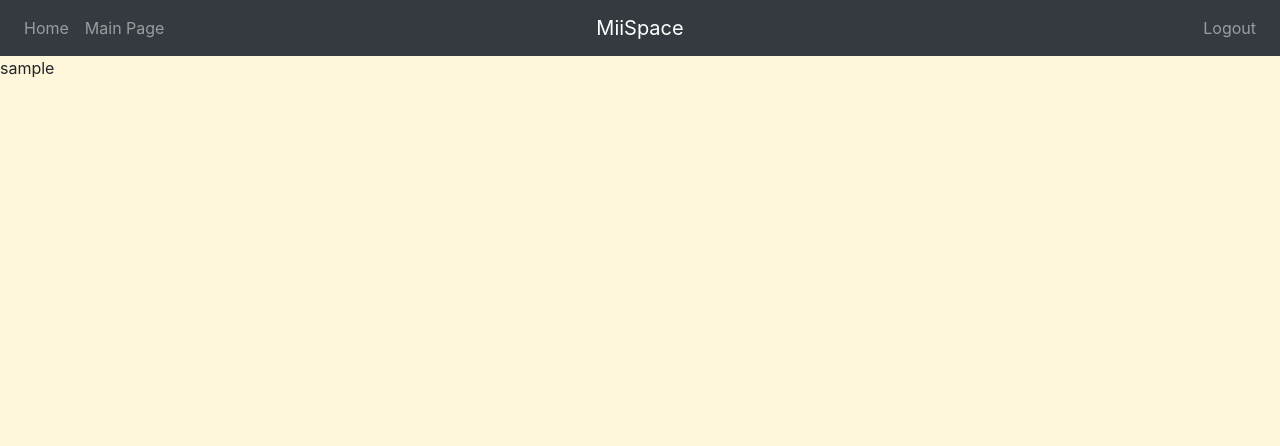
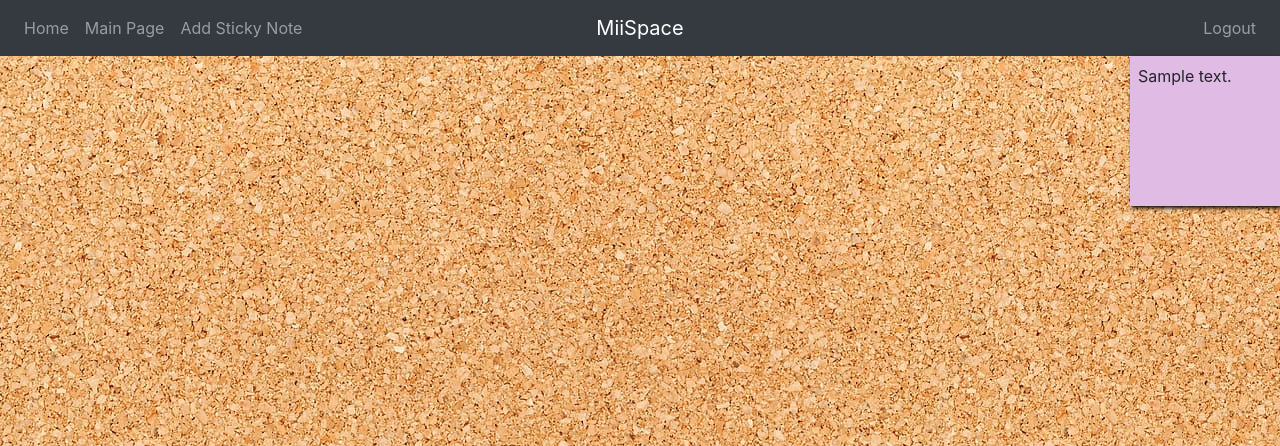
Before and after one commit to TravisN959/MiiSpace, a Flask app: page /mainPage in a window 1280 px wide. Shown: the top 446 px of the page. Run offline with Flask 2, Linux system fonts and the light colour scheme; the visitor is signed in with stand-in values (Sample User, id 1); a database or web service that is not in the repository returns one stand-in record (values such as "Sample title"); some libraries are stand-ins or nearby versions.

Commit message:
Sticky Note

```diff
--- a/templates/base.html
+++ b/templates/base.html
@@ -27,6 +27,9 @@
                 {% if signedIn %}
                 <li class="nav-item">
                     <a class="nav-link" href="/mainPage">Main Page</a>
+                </li>
+                <li class="nav-item">
+                    <a class="nav-link" href="/stickynotes">Add Sticky Note</a>
                 </li>
                 {% endif %}
             </ul>
--- a/templates/mainPage.html
+++ b/templates/mainPage.html
@@ -1,11 +1,77 @@
 {% extends 'base.html' %}
 
 {% block head %}
+<script src="http://code.jquery.com/jquery-1.8.3.js"></script>
+<script src="http://code.jquery.com/ui/1.9.2/jquery-ui.js"></script>
 <script src="https://kit.fontawesome.com/368a12c127.js" crossorigin="anonymous"></script>
 <Title>MiiSpace Main Page</Title>
+<style>
+    #draggable {
+         width: 150px;
+         height: 150px;
+         padding: 0.5em;
+         background-color: #e0bbe4;
+         box-shadow: 2px 2px 4px #000000;
+    }
+    body{
+        background-image: url("{{ url_for('static', filename='images/bulletinboard.jpg') }}");
+    }
+
+</style>
+
+<script>
+    $(function() {
+        $( ".ui-widget-content" ).draggable();
+    });
+</script>
 {% endblock %}
 
 {% block body %}
+{% for note in sticky%}
+<div id="draggable" class="ui-widget-content" style="float:right">
+    <p>{{note}}</p>
+</div>
+    {%  endfor %}
+<script>
+    var draggableElements = document.getElementsByClassName("draggable");
+
+for(var i = 0; i < draggableElements.length; i++){
+    dragElement(draggableElements[i]);
+}
+
+function dragElement(elmnt) {
+    var pos1 = 0, pos2 = 0, pos3 = 0, pos4 = 0;
+    if (document.getElementById(elmnt.id + "header")) {
+        document.getElementById(elmnt.id + "header").onmousedown = dragMouseDown;
+    } else {
+        elmnt.onmousedown = dragMouseDown;
+    }
+    function dragMouseDown(e) {
+        e = e || window.event;
+        pos3 = parseInt(e.clientX);
+        pos4 = parseInt(e.clientY);
+        document.onmouseup = closeDragElement;
+        document.onmousemove = elementDrag;
+        return false;
+    }
+
+    function elementDrag(e) {
+        e = e || window.event;
+        pos1 = pos3 - parseInt(e.clientX);
+        pos2 = pos4 - parseInt(e.clientY);
+        pos3 = parseInt(e.clientX);
+        pos4 = parseInt(e.clientY);
+        elmnt.style.top = (elmnt.offsetTop - pos2) + "px";
+        console.log(elmnt.offsetTop)
+        elmnt.style.left = (elmnt.offsetLeft - pos1) + "px";
+    }
+
+    function closeDragElement() {
+        document.onmouseup = null;
+        document.onmousemove = null;
+    }
+}
+</script>
 <!--
 <div style="position: absolute; top: 60px; right: 10px;  width: 100px; text-align:right;">
     <button class="btn"></button><i class="fas fa-cog"></i></button>
@@ -98,5 +164,5 @@ document.body.appendChild(boxEle);
     </script>
 
 -->
-<p>{{ name }}</p>
+
 {% endblock %}
```
Also changed, not shown: static/images/bulletinboard.jpg (added).
